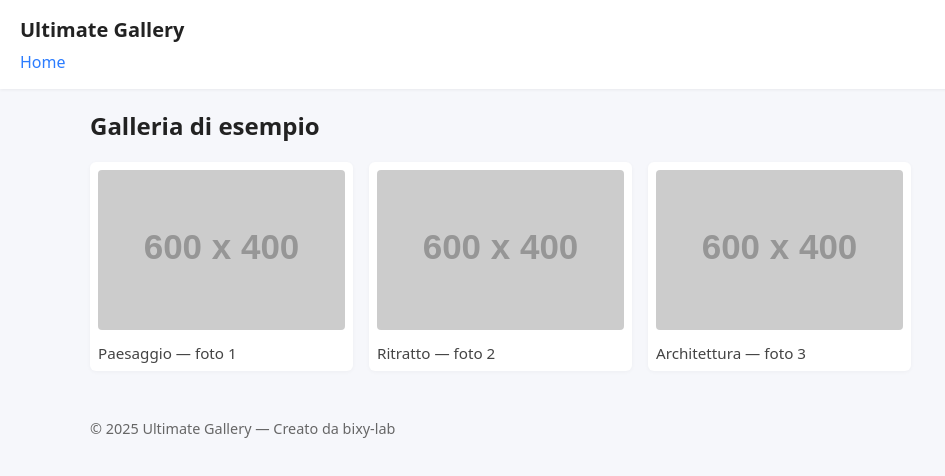
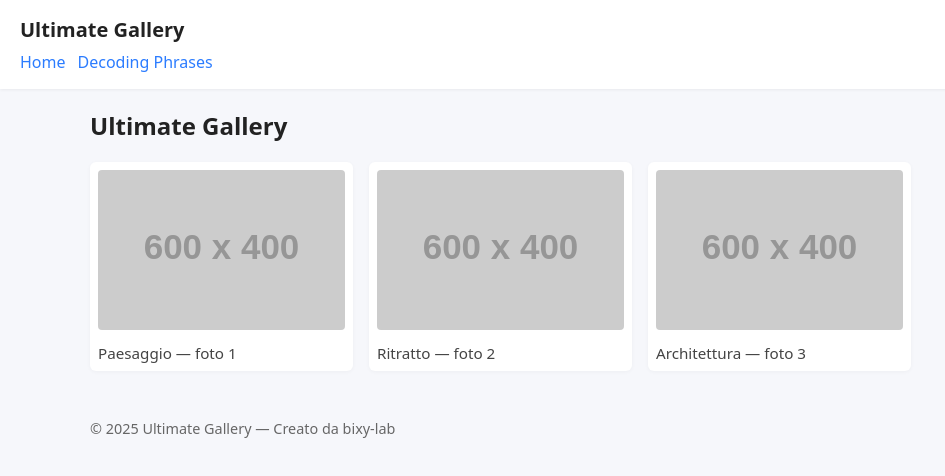
Before and after one commit to bixy-lab/ultimate_gallery, a plain HTML site: page index.html in a window 1280 px wide. Shown: the whole page, without its empty margins (0-945 px from the left). Drawn offline with Linux system fonts and the light colour scheme; placeholder pictures from the web are drawn by us.

Commit message:
Update index.html

```diff
--- a/index.html
+++ b/index.html
@@ -32,6 +32,7 @@
     <nav aria-label="Navigazione principale">
       <ul>
         <li><a href="./home.html">Home</a></li>
+        <li><a href="./Decoding_Phrases.html">Decoding Phrases</a></li>
       </ul>
     </nav>
   </header>
@@ -39,7 +40,7 @@
   <!-- main: contenuto principale della pagina -->
   <main>
     <section aria-labelledby="gallery-title">
-      <h2 id="gallery-title">Galleria di esempio</h2>
+      <h2 id="gallery-title">Ultimate Gallery</h2>
 
       <!-- gallery: uso di figure + figcaption per immagini con didascalia (semantico e accessibile) -->
       <div class="gallery">
```
